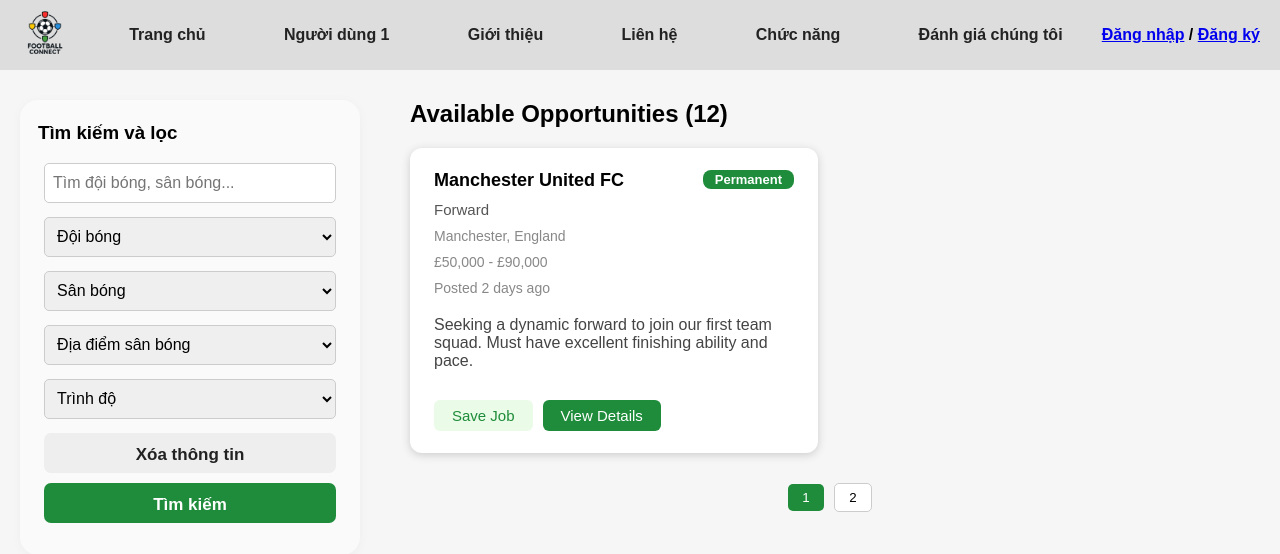
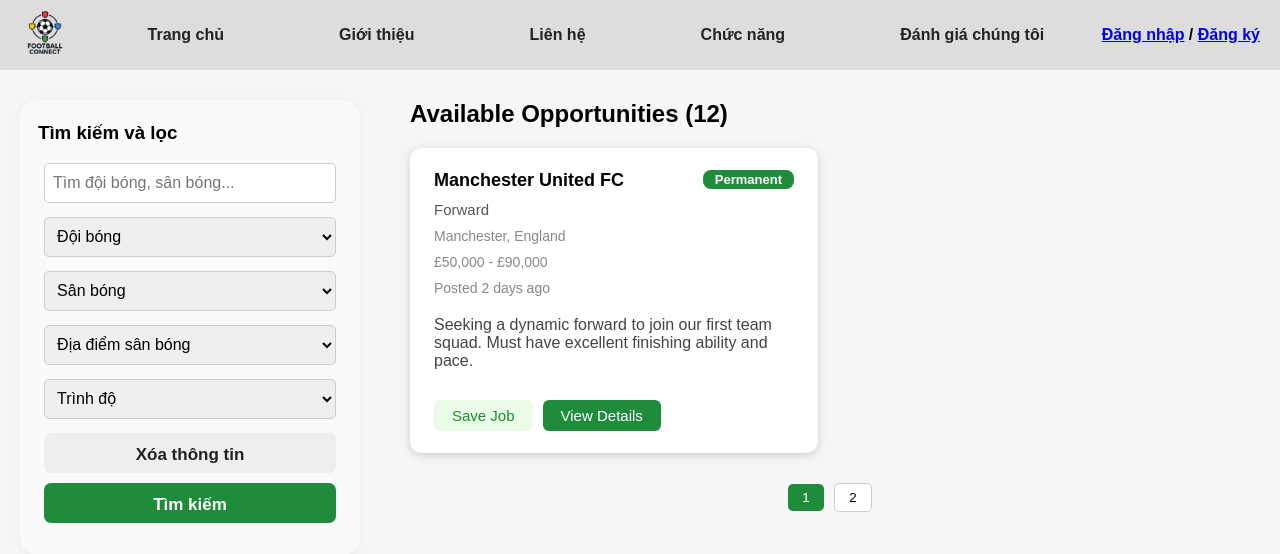
Before and after one commit to TruongGiang6/1stFlask, a Flask app: page /dashboard in a window 1280 px wide. Shown: the top 554 px of the page. Run offline with Flask 3, Linux system fonts and the light colour scheme.

Commit message:
xoa bot thong tin

```diff
--- a/templates/dashboard.html
+++ b/templates/dashboard.html
@@ -137,7 +137,6 @@
         </a>
         <div class="menu">
             <a href="{{ url_for('dashboard') }}">Trang chủ</a>
-            <a href="#">Người dùng 1</a>
             <a href="#">Giới thiệu</a>
             <a href="#">Liên hệ</a>
             <a href="#">Chức năng</a>
```
Also changed, not shown: instance/users.db.
